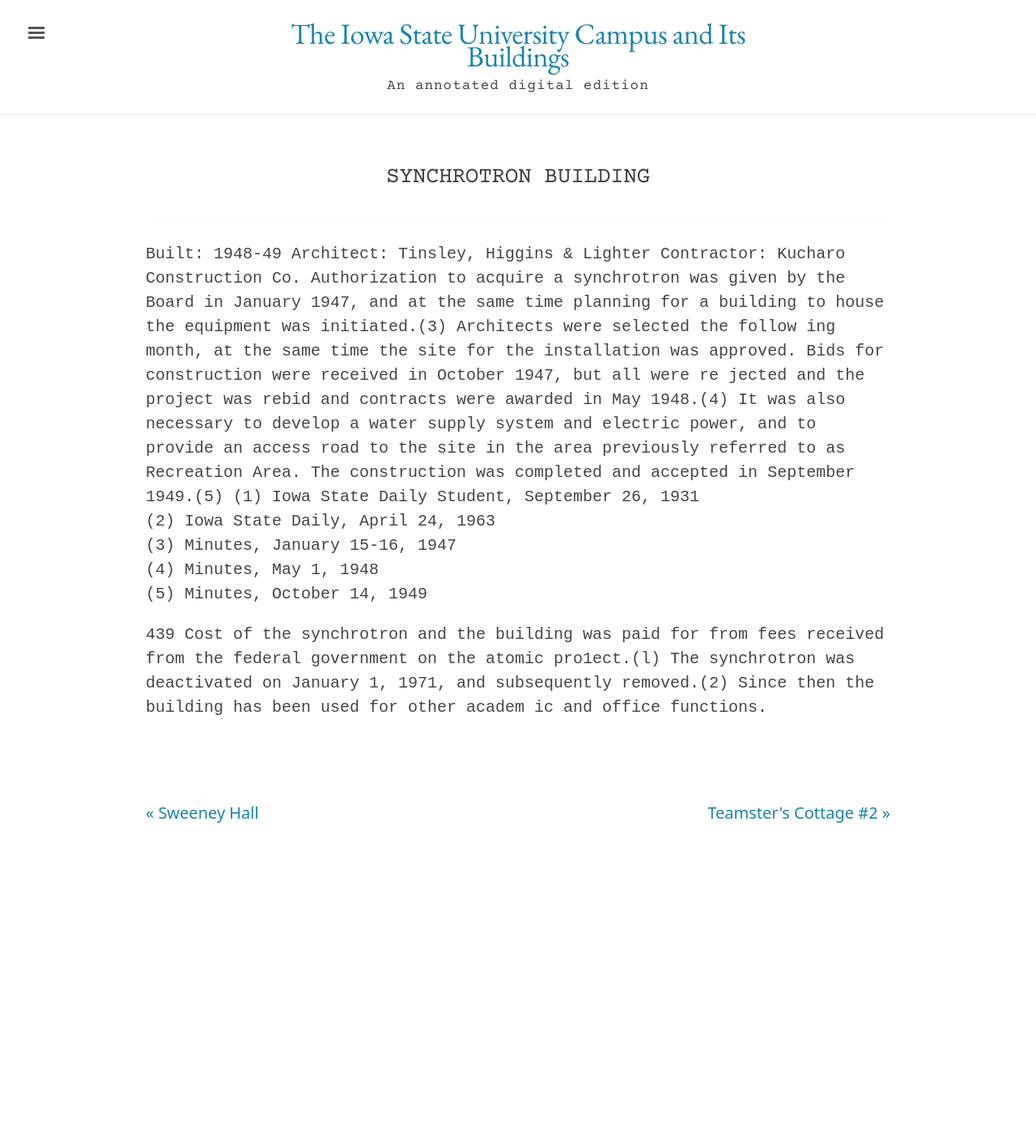
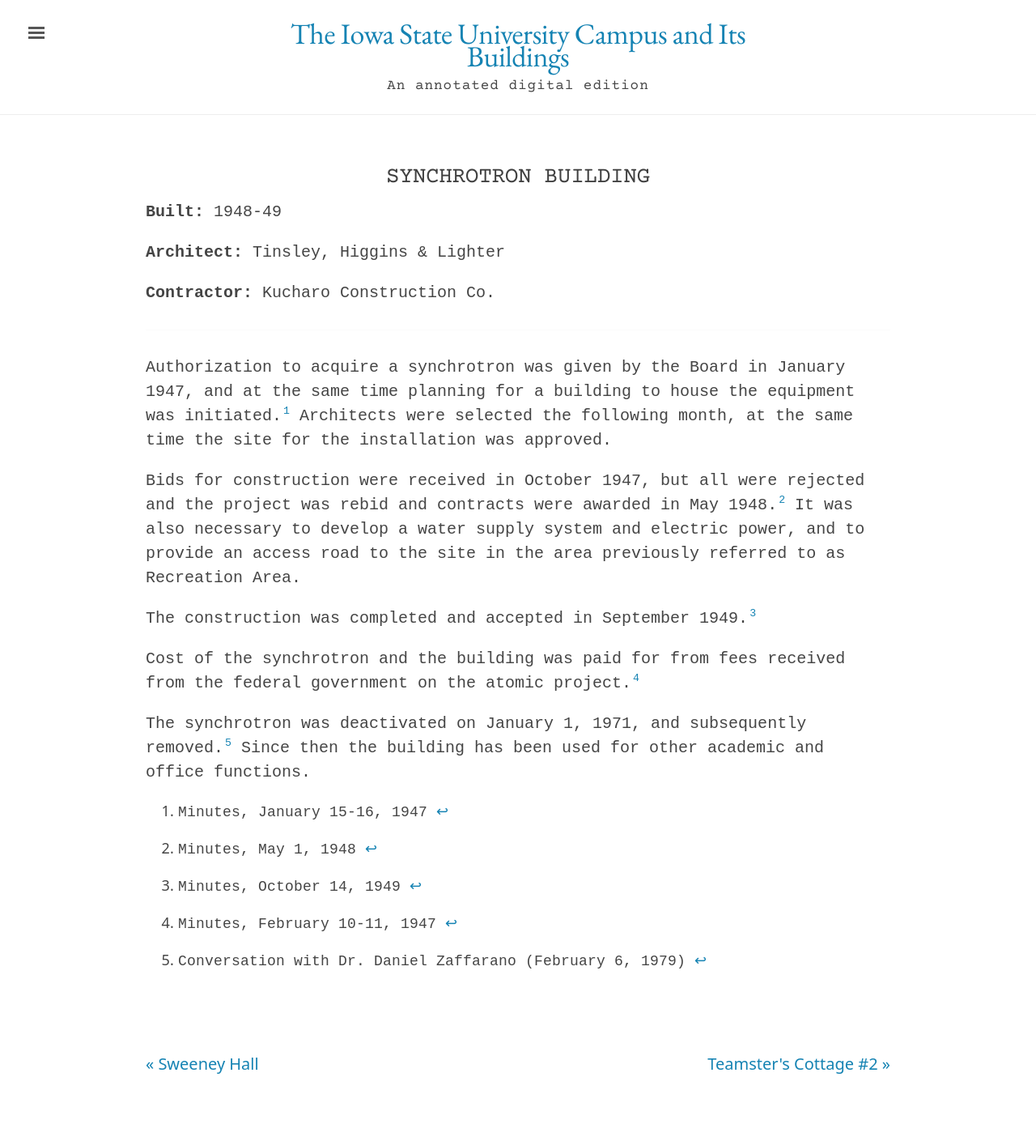
Before and after one commit to emanderson811/day-edition, a Jekyll site: the page built from _texts/buildings/210day-synchrotron.md, in a window 1280 px wide. Shown: the whole page at 81% size. Built offline with Jekyll 4.4.1, drawn with Linux system fonts in a browser that asks for light colours; before the commit the page ends 1099 px from its top, so only the background shows below that.

Commit message:
Update 210day-synchrotron.md

```diff
--- a/_texts/buildings/210day-synchrotron.md
+++ b/_texts/buildings/210day-synchrotron.md
@@ -14,20 +14,22 @@
 ---
 ---
 
-Built: 1948-49 Architect: Tinsley, Higgins & Lighter Contractor: Kucharo Construction Co.
-Authorization to acquire a synchrotron was given by the Board in
-January 1947, and at the same time planning for a building to house
-the equipment was initiated.(3) Architects were selected the follow
-ing month, at the same time the site for the installation was approved.
-Bids for construction were received in October 1947, but all were re
-jected and the project was rebid and contracts were awarded in May 1948.(4) It was also necessary to develop a water supply system and electric power, and to provide an access road to the site in the area previously referred to as Recreation Area.
-The construction was completed and accepted in September 1949.(5)
-(1)  Iowa State Daily Student, September 26,  1931
-(2)  Iowa State Daily, April 24,  1963
-(3)  Minutes, January 15-16,  1947
-(4)  Minutes, May 1,  1948
-(5)  Minutes,  October 14,  1949
+Authorization to acquire a synchrotron was given by the Board in January 1947, and at the same time planning for a building to house the equipment was initiated.[^fn1] Architects were selected the following month, at the same time the site for the installation was approved.
 
-439
-Cost of the synchrotron and the building was paid for from fees received from the federal government on the atomic pro1ect.(l)
-The synchrotron was deactivated on January 1, 1971, and subsequently removed.(2) Since then the building has been used for other academ ic and office functions.
+Bids for construction were received in October 1947, but all were rejected and the project was rebid and contracts were awarded in May 1948.[^fn2] It was also necessary to develop a water supply system and electric power, and to provide an access road to the site in the area previously referred to as Recreation Area.
+
+The construction was completed and accepted in September 1949.[^fn3]
+
+[^fn1]:  Minutes, January 15-16,  1947
+
+[^fn2]:  Minutes, May 1,  1948
+
+[^fn3]:  Minutes,  October 14,  1949
+
+Cost of the synchrotron and the building was paid for from fees received from the federal government on the atomic project.[^fn4]
+
+The synchrotron was deactivated on January 1, 1971, and subsequently removed.[^fn5] Since then the building has been used for other academic and office functions.
+
+[^fn4]: Minutes, February 10-11, 1947
+
+[^fn5]: Conversation with Dr. Daniel Zaffarano (February 6, 1979)
```
Also changed, not shown: other parts of _texts/buildings/210day-synchrotron.md (+3 -3 lines).
